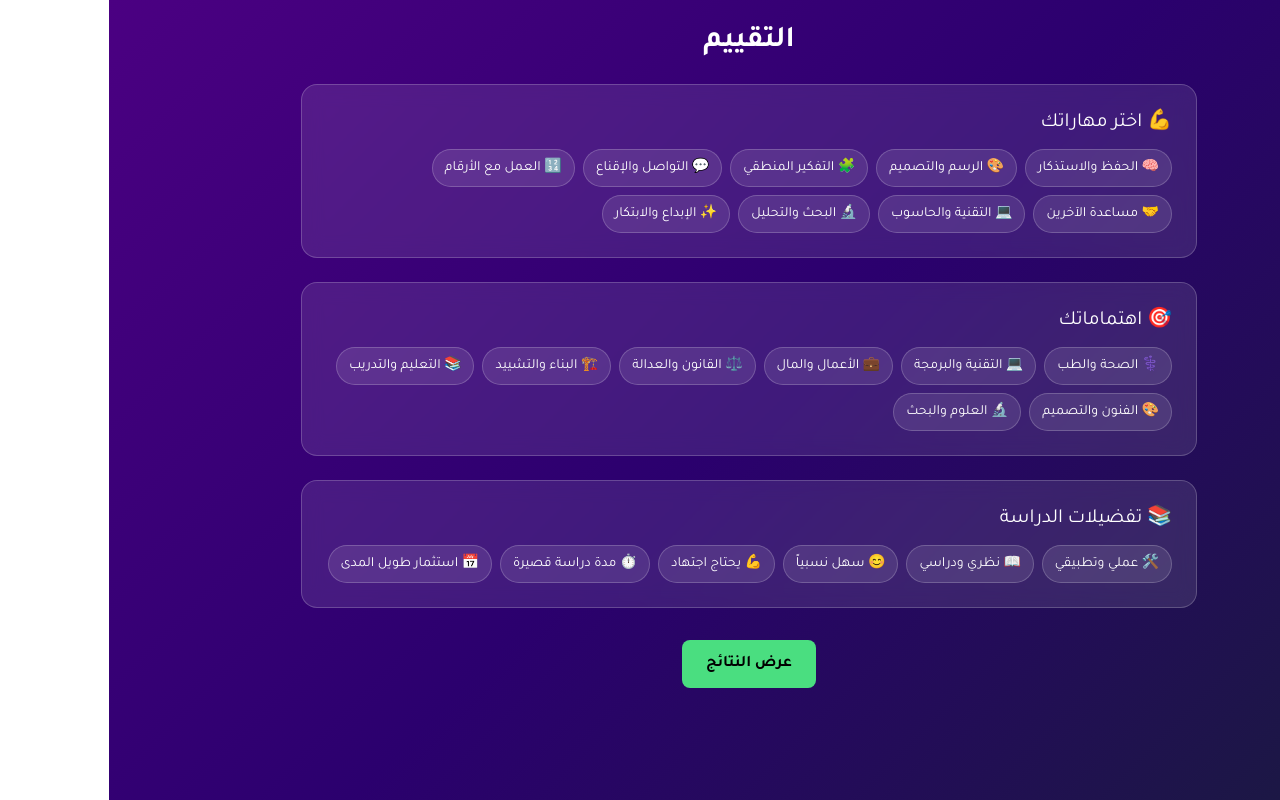
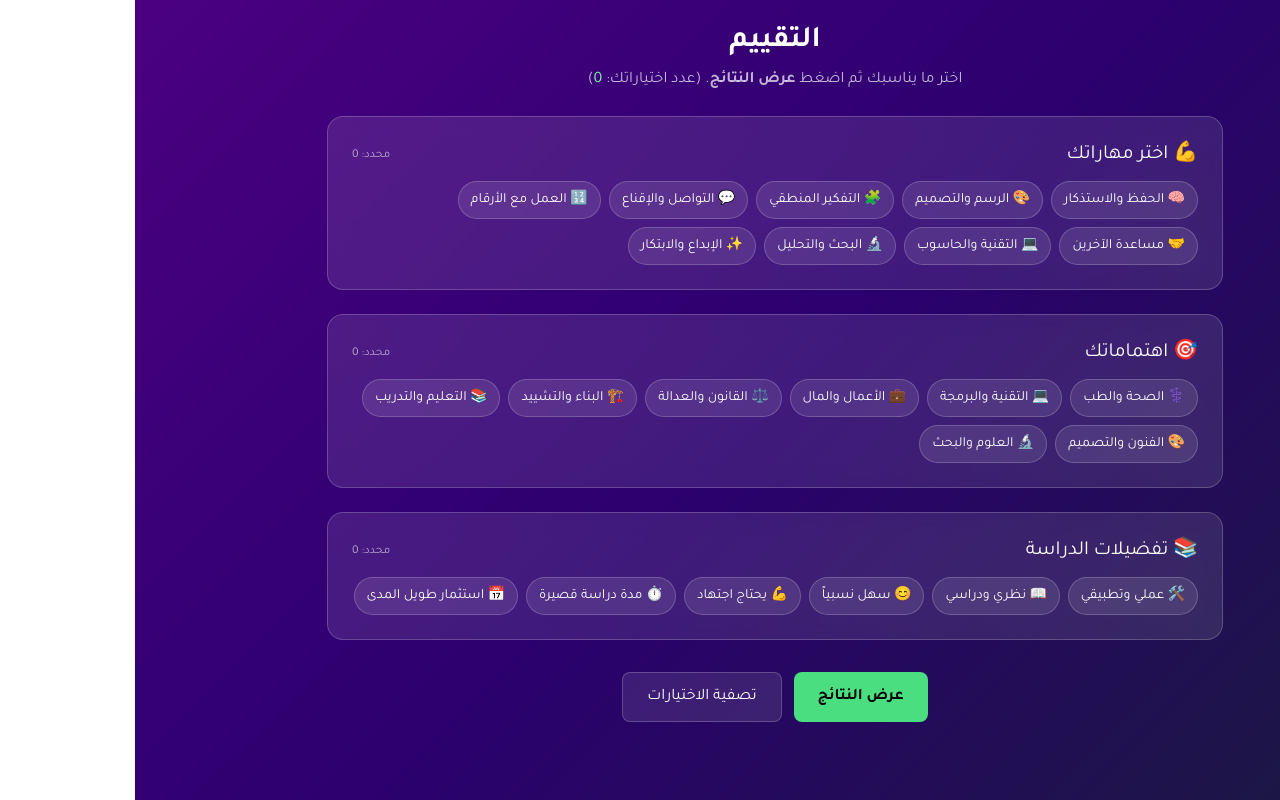
Before and after one commit to Alharbi-code/tawjeeh-ai, a React (Vite) app: page / in a window 1280 px wide. Both pictures are taken after a click on the button "ابدأ التقييم الآن". Built offline with nearby package versions, Linux system fonts and the light colour scheme.

Commit message:
Update AssessmentPage.jsx

```diff
--- a/src/pages/AssessmentPage.jsx
+++ b/src/pages/AssessmentPage.jsx
@@ -1,73 +1,171 @@
-import React, { useState } from 'react'
-import { skillsData, interestsData, studyTypesData, majorsData } from '../data/majorsData'
+// src/pages/AssessmentPage.jsx
+import React, { useMemo, useState } from "react";
+import {
+  skillsData,
+  interestsData,
+  studyTypesData,
+  majorsData,
+} from "../data/majorsData";
 import { analyzeStudent } from "../utils/aiAdvisor";
 
 export default function AssessmentPage({ onFinish }) {
-  const [skills, setSkills] = useState([])
-  const [interests, setInterests] = useState([])
-  const [studyPrefs, setStudyPrefs] = useState([])
+  const [skills, setSkills] = useState([]);
+  const [interests, setInterests] = useState([]);
+  const [studyPrefs, setStudyPrefs] = useState([]);
+  const [error, setError] = useState("");
 
+  // ---- helpers ----
   const toggle = (list, setList, id) =>
-    setList(list.includes(id) ? list.filter(x => x !== id) : [...list, id])
+    setList(list.includes(id) ? list.filter((x) => x !== id) : [...list, id]);
 
+  const clearAll = () => {
+    setSkills([]);
+    setInterests([]);
+    setStudyPrefs([]);
+    setError("");
+  };
+
+  // خريطة بسيطة لتحويل الـ ids إلى كلمات يفهمها aiAdvisor
+  const interestKeywordMap = {
+    tech: "technology",
+    health: "health",
+    construction: "building",
+    business: "management",
+    law: "law",
+    education: "teaching",
+    arts: "art",
+    design: "creative",
+    money: "money",
+    science: "math",
+  };
+
+  const studyPrefKeywordMap = {
+    practical: "hands-on",
+    theory: "theory",
+    easy: "easy",
+    needsEffort: "discipline",
+    short: "short",
+    long: "long",
+  };
+
+  const aiInterests = useMemo(
+    () => interests.map((id) => interestKeywordMap[id] ?? id),
+    [interests]
+  );
+  const aiPrefs = useMemo(
+    () => studyPrefs.map((id) => studyPrefKeywordMap[id] ?? id),
+    [studyPrefs]
+  );
+
+  // ---------------- Main matching (كما كان سابقًا مع تحسينات صغيرة) ---------------
   const calcMatch = () => {
-    const scores = {}
-    Object.keys(majorsData).forEach(key => {
-      const m = majorsData[key]
-      let s = 0
-      // المهارات تطابق مطلوبة
-      skills.forEach(sk => { if (m.requiredSkills?.includes(sk)) s += 30 })
-      // الاهتمامات (تقسم يدويًا بشكل منطقي)
-      interests.forEach(it => {
-        if (it === 'tech' && key === 'cs') s += 25
-        if (it === 'health' && (key === 'medicine' || key === 'pharmacy')) s += 25
-        if (it === 'construction' && (key === 'engineering' || key === 'architecture')) s += 25
-        if (it === 'business' && key === 'business') s += 20
-        if (it === 'law' && key === 'law') s += 20
-        if (it === 'education' && key === 'education') s += 20
-      })
-      // تفضيلات الدراسة
-      studyPrefs.forEach(p => { if (m.studyType?.includes(p)) s += 15 })
-      // نعطي وزن للطلب الوظيفي
-      s += Math.round((m.demandLevel || 60) / 5)
+    const scores = {};
+    Object.keys(majorsData).forEach((key) => {
+      const m = majorsData[key];
+      let s = 0;
 
-      scores[key] = Math.min(s, 100)
-    })
+      // 1) مطابقة المهارات المطلوبة
+      skills.forEach((sk) => {
+        if (m.requiredSkills?.includes(sk)) s += 30;
+      });
 
-    // ترتيب أفضل 5
+      // 2) الاهتمامات
+      interests.forEach((it) => {
+        if (it === "tech" && key === "cs") s += 25;
+        if (it === "health" && (key === "medicine" || key === "pharmacy"))
+          s += 25;
+        if (
+          it === "construction" &&
+          (key === "engineering" || key === "architecture")
+        )
+          s += 25;
+        if (it === "business" && key === "business") s += 20;
+        if (it === "law" && key === "law") s += 20;
+        if (it === "education" && key === "education") s += 20;
+        if ((it === "arts" || it === "design") && key === "design") s += 20;
+      });
+
+      // 3) تفضيلات الدراسة
+      studyPrefs.forEach((p) => {
+        if (m.studyType?.includes(p)) s += 15;
+      });
+
+      // 4) وزن الطلب الوظيفي
+      s += Math.round((m.demandLevel || 60) / 5);
+
+      // سقف 100
+      scores[key] = Math.min(s, 100);
+    });
+
+    // أفضل 5
     const top = Object.entries(scores)
-      .sort((a,b) => b[1]-a[1])
-      .slice(0,5)
-      .map(([key, matchScore]) => ({ ...majorsData[key], key, matchScore }))
+      .sort((a, b) => b[1] - a[1])
+      .slice(0, 5)
+      .map(([key, matchScore]) => ({ ...majorsData[key], key, matchScore }));
 
-    onFinish({ top })
+    return top;
+  };
+
+  // -------------- زر عرض النتائج: يجمع بين الذكاء + النتائج القديمة ----------------
+  const handleShowResults = () => {
+    setError("");
+    if (skills.length === 0 && interests.length === 0 && studyPrefs.length === 0) {
+      setError("اختر على الأقل مهارة أو اهتمامًا أو تفضيلاً دراسيًا لعرض نتيجة دقيقة.");
+      return;
     }
 
-  const Pill = ({active, onClick, children}) => (
+    // 1) نحسب النتائج التقليدية (تعتمد على majorsData) لعرض صفحة النتائج كما كانت
+    const top = calcMatch();
+
+    // 2) نولّد تحليل الذكاء الاصطناعي المحلي (خاطف وخفيف)
+    const aiResult = analyzeStudent(aiInterests, aiPrefs);
+
+    // 3) نخزّنه مؤقتًا لصفحة ResultsPage (إن وجدت)
+    try {
+      localStorage.setItem("aiResult", JSON.stringify(aiResult));
+    } catch (_) {
+      // تجاهل لو التخزين موقف
+    }
+
+    // 4) نمرّر النتائج للـ parent (يحافظ على سلوكك السابق في الانتقال)
+    onFinish?.({ top, aiResult });
+  };
+
+  // --------------------- UI Components ---------------------
+  const Pill = ({ active, onClick, children }) => (
     <button
+      type="button"
       onClick={onClick}
       className={`px-3 py-2 rounded-full text-sm border hover:scale-105 transition
-      ${active ? 'bg-yellow-400 text-black border-yellow-500' : 'bg-white/10 border-white/20'}`}
+      ${active ? "bg-yellow-400 text-black border-yellow-500" : "bg-white/10 border-white/20"}`}
+      aria-pressed={active}
     >
       {children}
     </button>
-  )
-  const handleAiAnalysis = () => {
-  const result = analyzeStudent(interests, studyPrefs);
-  console.log("AI result:", result);
-  alert(`التخصص المقترح لك هو: ${result.recommended}`);
-};
+  );
 
+  const selectionsCount = skills.length + interests.length + studyPrefs.length;
 
   return (
     <div className="min-h-screen p-6 flex flex-col items-center">
-      <h2 className="text-3xl font-bold mb-6">التقييم</h2>
+      <h2 className="text-3xl font-bold mb-2">التقييم</h2>
+      <p className="text-white/70 mb-6">
+        اختر ما يناسبك ثم اضغط <span className="font-semibold">عرض النتائج</span>. (عدد اختياراتك:{" "}
+        <span className="text-green-300">{selectionsCount}</span>)
+      </p>
 
+      {/* مهارات */}
       <div className="card-glass rounded-2xl p-6 max-w-4xl w-full mb-6">
-        <h3 className="text-xl mb-3">💪 اختر مهاراتك</h3>
+        <div className="flex items-center justify-between mb-3">
+          <h3 className="text-xl">💪 اختر مهاراتك</h3>
+          <span className="text-xs text-white/60">
+            محدد: {skills.length}
+          </span>
+        </div>
         <div className="flex flex-wrap gap-2">
-          {skillsData.map(s => (
-            <Pill key={s.id}
+          {skillsData.map((s) => (
+            <Pill
+              key={s.id}
               active={skills.includes(s.id)}
               onClick={() => toggle(skills, setSkills, s.id)}
             >
@@ -77,11 +175,18 @@ export default function AssessmentPage({ onFinish }) {
         </div>
       </div>
 
+      {/* اهتمامات */}
       <div className="card-glass rounded-2xl p-6 max-w-4xl w-full mb-6">
-        <h3 className="text-xl mb-3">🎯 اهتماماتك</h3>
+        <div className="flex items-center justify-between mb-3">
+          <h3 className="text-xl">🎯 اهتماماتك</h3>
+          <span className="text-xs text-white/60">
+            محدد: {interests.length}
+          </span>
+        </div>
         <div className="flex flex-wrap gap-2">
-          {interestsData.map(i => (
-            <Pill key={i.id}
+          {interestsData.map((i) => (
+            <Pill
+              key={i.id}
               active={interests.includes(i.id)}
               onClick={() => toggle(interests, setInterests, i.id)}
             >
@@ -91,11 +196,18 @@ export default function AssessmentPage({ onFinish }) {
         </div>
       </div>
 
+      {/* تفضيلات الدراسة */}
       <div className="card-glass rounded-2xl p-6 max-w-4xl w-full mb-8">
-        <h3 className="text-xl mb-3">📚 تفضيلات الدراسة</h3>
+        <div className="flex items-center justify-between mb-3">
+          <h3 className="text-xl">📚 تفضيلات الدراسة</h3>
+          <span className="text-xs text-white/60">
+            محدد: {studyPrefs.length}
+          </span>
+        </div>
         <div className="flex flex-wrap gap-2">
-          {studyTypesData.map(p => (
-            <Pill key={p.id}
+          {studyTypesData.map((p) => (
+            <Pill
+              key={p.id}
               active={studyPrefs.includes(p.id)}
               onClick={() => toggle(studyPrefs, setStudyPrefs, p.id)}
             >
@@ -105,12 +217,28 @@ export default function AssessmentPage({ onFinish }) {
         </div>
       </div>
 
+      {error && (
+        <div className="mb-4 text-red-300 text-sm bg-red-900/20 border border-red-700/40 px-4 py-2 rounded-xl">
+          {error}
+        </div>
+      )}
+
+      <div className="flex gap-3">
         <button
-        onClick={handleAiAnalysis}
+          onClick={handleShowResults}
           className="bg-green-400 text-black font-bold py-3 px-6 rounded-lg hover:scale-105 transition"
         >
           عرض النتائج
         </button>
+
+        <button
+          onClick={clearAll}
+          className="bg-white/10 border border-white/20 text-white py-3 px-6 rounded-lg hover:scale-105 transition"
+          type="button"
+        >
+          تصفية الاختيارات
+        </button>
       </div>
-  )
+    </div>
+  );
 }
```
Lines whose indentation alone changed are shown as unchanged.
